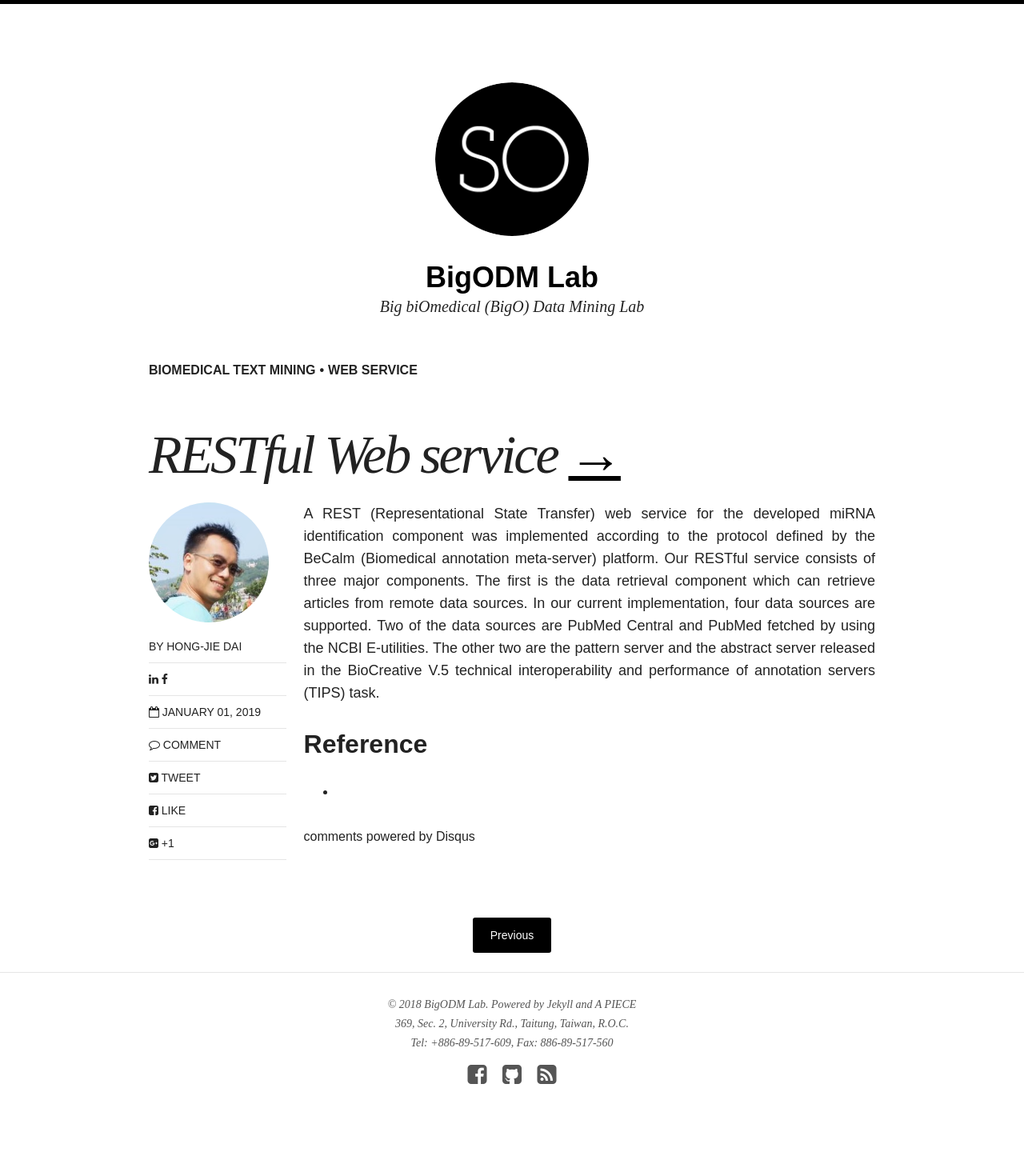
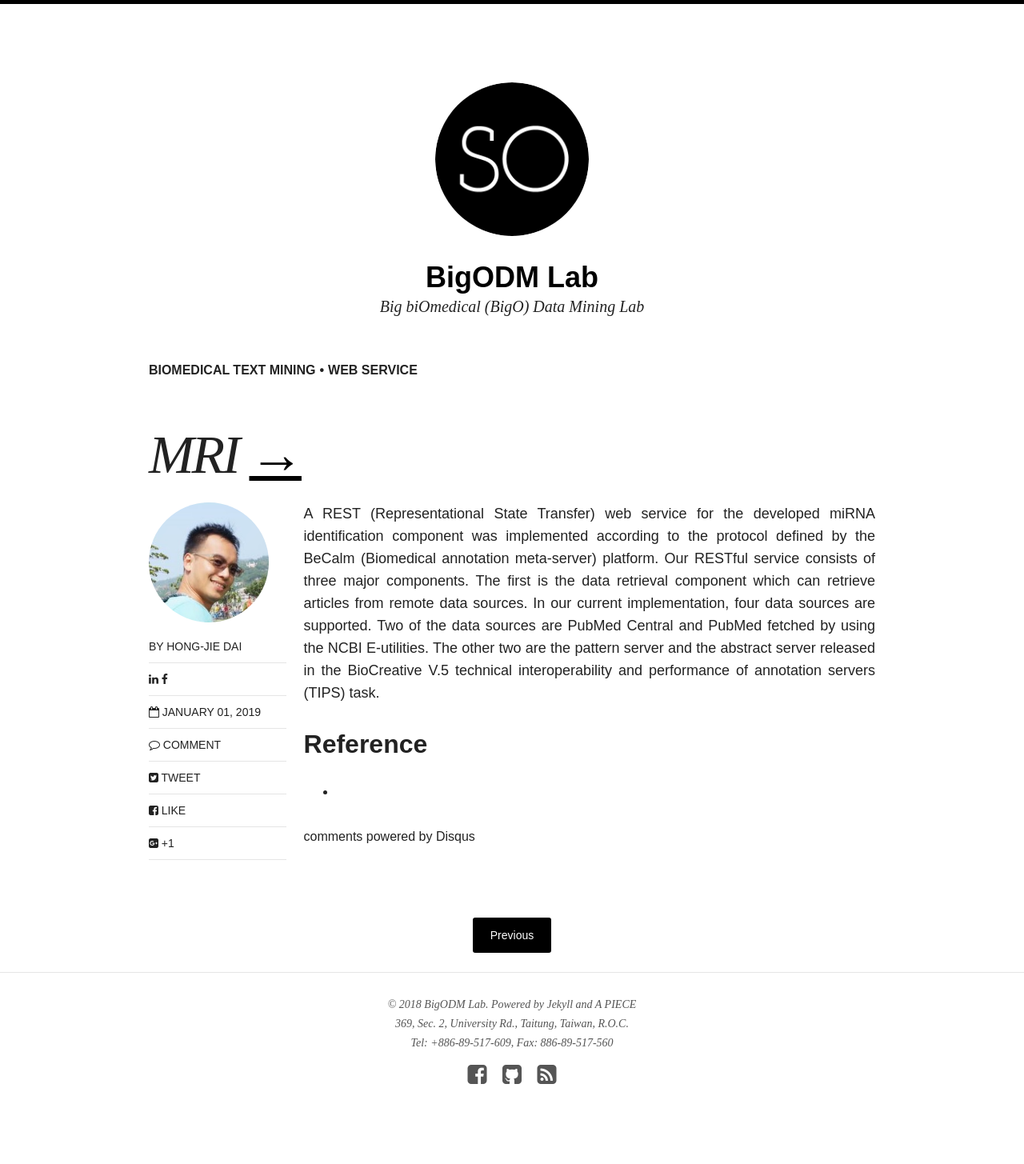
Before and after one commit to nkustislab/nkustislab.github.io, a Jekyll site: the page built from _posts/software/2019-01-01-201901.md, in a window 1280 px wide. Shown: the whole page at 80% size. Built offline with Jekyll 4.4.1, drawn with Linux system fonts in a browser that asks for light colours; nearby versions of some CDN libraries; comment, search, counter and statistics services are not loaded.

Commit message:
修改software資訊

```diff
--- a/_posts/software/2019-01-01-201901.md
+++ b/_posts/software/2019-01-01-201901.md
@@ -1,6 +1,6 @@
 ---
 layout: software
-title: "RESTful Web service"
+title: "MRI"
 categories: software
 subtitle: "A REST web service for the developed miRNA identification component was implemented according to the protocol defined by the BeCalm platform"
 excerpt:
```
